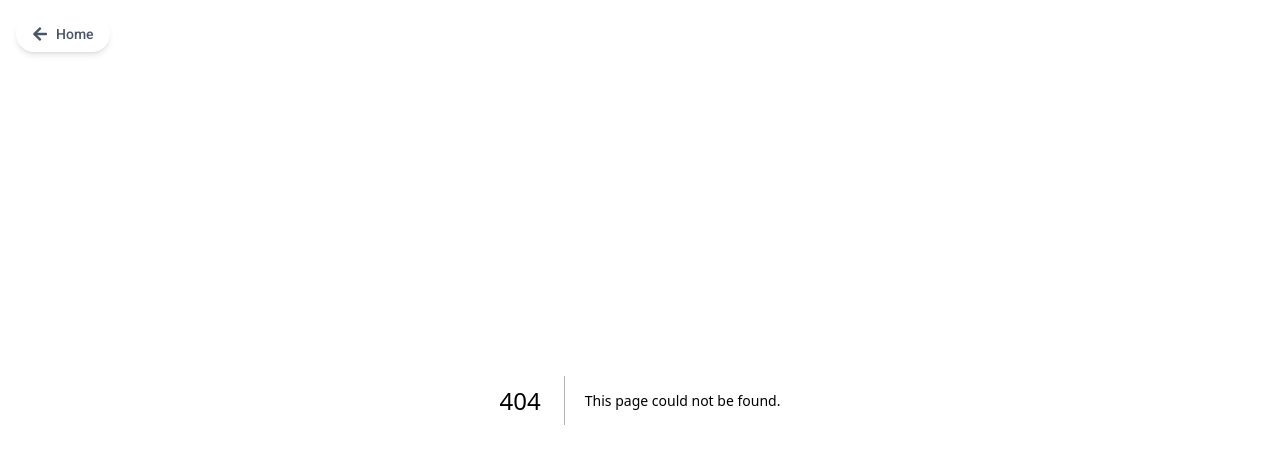
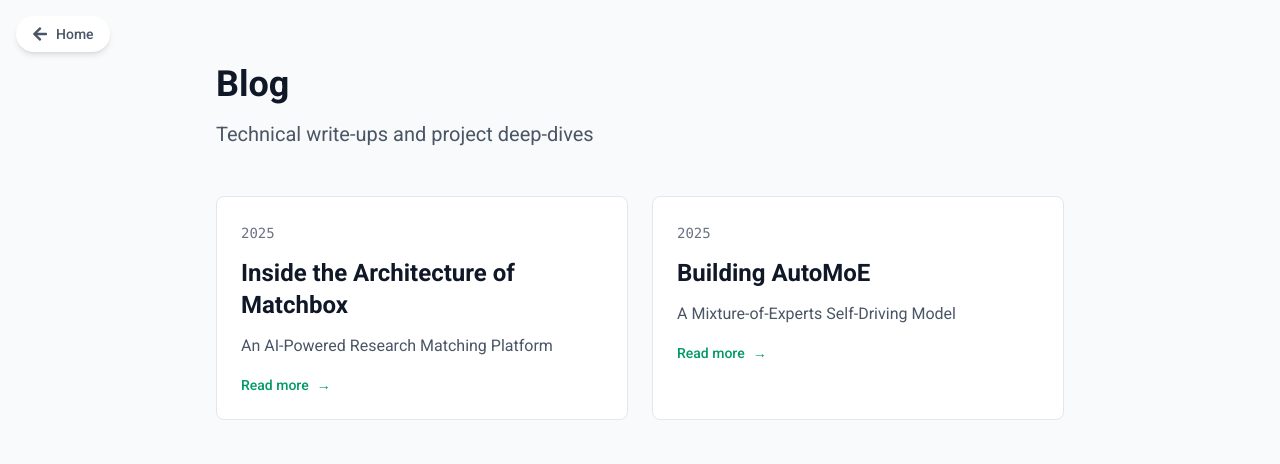
Before and after one commit to immanuel-peter/digital-resume, a Next.js app: page /blog in a window 1280 px wide. Before the commit this address had no page. Shown: the top 464 px of the page. Built offline with nearby package versions, Linux system fonts and the light colour scheme.

Commit message:
Add blog section with landing page, move case studies under /blog, add nav link and redirects

```diff
--- /dev/null
+++ b/app/blog/layout.tsx
@@ -0,0 +1,14 @@
+import type { Metadata } from "next";
+
+export const metadata: Metadata = {
+  title: "Blog",
+  description: "Technical write-ups and project deep-dives by Immanuel Peter",
+};
+
+export default function BlogLayout({
+  children,
+}: Readonly<{
+  children: React.ReactNode;
+}>) {
+  return <>{children}</>;
+}
--- /dev/null
+++ b/app/blog/page.tsx
@@ -0,0 +1,64 @@
+import Link from 'next/link';
+import React from 'react';
+
+const posts = [
+  {
+    slug: 'matchbox',
+    title: 'Inside the Architecture of Matchbox',
+    description: 'An AI-Powered Research Matching Platform',
+    date: '2025',
+  },
+  {
+    slug: 'moe-self-driving',
+    title: 'Building AutoMoE',
+    description: 'A Mixture-of-Experts Self-Driving Model',
+    date: '2025',
+  },
+];
+
+export default function BlogPage() {
+  return (
+    <div className="min-h-screen bg-gray-50 dark:bg-gray-900 text-gray-800 dark:text-gray-200">
+      <div className="max-w-4xl mx-auto px-6 py-16">
+        {/* Header */}
+        <header className="mb-12">
+          <h1 className="text-4xl font-bold mb-4 text-gray-900 dark:text-gray-100">
+            Blog
+          </h1>
+          <p className="text-xl text-gray-600 dark:text-gray-400">
+            Technical write-ups and project deep-dives
+          </p>
+        </header>
+
+        {/* Blog Posts Grid */}
+        <div className="grid grid-cols-1 md:grid-cols-2 gap-6">
+          {posts.map((post) => (
+            <Link
+              key={post.slug}
+              href={`/blog/${post.slug}`}
+              className="group block p-6 bg-white dark:bg-gray-800 rounded-lg border border-gray-200 dark:border-gray-700 hover:border-emerald-500 dark:hover:border-emerald-500 transition-all duration-200 hover:shadow-lg"
+            >
+              <div className="mb-3">
+                <span className="text-sm text-gray-500 dark:text-gray-400 font-mono">
+                  {post.date}
+                </span>
+              </div>
+              <h2 className="text-2xl font-semibold mb-3 text-gray-900 dark:text-gray-100 group-hover:text-emerald-600 dark:group-hover:text-emerald-400 transition-colors">
+                {post.title}
+              </h2>
+              <p className="text-gray-600 dark:text-gray-400 leading-relaxed">
+                {post.description}
+              </p>
+              <div className="mt-4 flex items-center text-emerald-600 dark:text-emerald-400 text-sm font-medium">
+                Read more
+                <span className="ml-2 group-hover:translate-x-1 transition-transform">
+                  →
+                </span>
+              </div>
+            </Link>
+          ))}
+        </div>
+      </div>
+    </div>
+  );
+}
--- a/components/Navbar.tsx
+++ b/components/Navbar.tsx
@@ -2,6 +2,7 @@
 
 import React, { useEffect, useState } from "react";
 import { FaSun, FaMoon, FaBars, FaTimes } from "react-icons/fa";
+import Link from "next/link";
 
 const Navbar = () => {
   const [activeSection, setActiveSection] = useState("");
@@ -93,6 +94,16 @@ const Navbar = () => {
             </li>
           ))}
 
+          {/* Blog link */}
+          <li>
+            <Link
+              href="/blog"
+              className="text-sm font-medium px-3 py-2 rounded-full transition-colors duration-200 cursor-pointer text-gray-600 dark:text-gray-300 hover:bg-blue-100 dark:hover:bg-gray-700"
+            >
+              Blog
+            </Link>
+          </li>
+
           {/* Dark mode toggle */}
           <li>
             <button
@@ -126,6 +137,17 @@ const Navbar = () => {
               </li>
             ))}
 
+            {/* Blog link in mobile menu */}
+            <li className="w-full my-1">
+              <Link
+                href="/blog"
+                className="w-full text-center font-medium px-4 py-3 rounded-lg transition-colors duration-200 cursor-pointer text-gray-600 dark:text-gray-300 hover:bg-blue-100 dark:hover:bg-gray-700 block"
+                onClick={() => setMenuOpen(false)}
+              >
+                Blog
+              </Link>
+            </li>
+
             {/* Dark mode toggle in mobile menu */}
             <li className="w-full my-1 flex justify-center">
               <button
```
Also changed, not shown: app/blog/matchbox/layout.tsx (renamed from app/matchbox/layout.tsx), app/blog/matchbox/page.tsx (renamed from app/matchbox/page.tsx), app/blog/moe-self-driving/layout.tsx (renamed from app/moe-self-driving/layout.tsx), app/blog/moe-self-driving/page.tsx (renamed from app/moe-self-driving/page.tsx), vercel.json.
